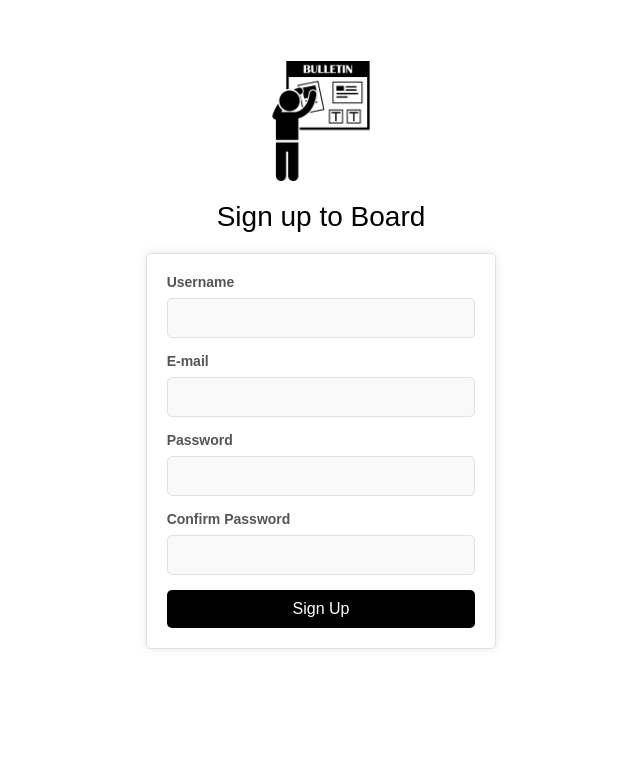
After one commit to bde574786/web_board, a Flask app: template templates/join.html in a window 1280 px wide. The commit adds this page. Shown: the top 769 px of the page, without its empty margins (319-959 px from the left). Run offline with Flask 3, Linux system fonts and the light colour scheme; the template is opened without the code that fills it, so the values that code supplies are empty.

Commit message:
회원가입 html

```diff
--- a/static/css/style.css
+++ b/static/css/style.css
@@ -309,3 +336,125 @@ a {
 .delete_button {
     margin-left: 5px;
 }
+
+
+
+
+
+
+
+
+body, html {
+            height: 100%;
+            margin: 0;
+            margin-top: -30px;
+            font-family: 'Arial', sans-serif;
+            display: flex;
+            flex-direction: column;
+            justify-content: center;
+            align-items: center;
+        }
+
+.login_container {
+    max-width: 400px;
+    margin: 0 auto;
+    padding: 20px;
+    border: 1px solid #e1e1e1;
+    border-radius: 5px;
+    background-color: #ffffff;
+    box-shadow: 0 0 10px rgba(0, 0, 0, 0.1);
+    }
+
+
+.login_form {
+    margin-bottom: 20px;
+    font-size: 28px;
+    font-family: 'Rubik', sans-serif;
+}
+
+.login_image img {
+    display: block;
+    margin-bottom: 20px;
+}
+
+.login-content .input-group {
+margin-bottom: 15px;
+}
+
+.login-content button {
+    display: block;
+    width: 100%;
+    background-color: #28a745;
+    color: white;
+    padding: 10px 15px;
+    border: none;
+    border-radius: 5px;
+    cursor: pointer;
+}
+
+.login-content .other-options {
+    margin-top: 15px;
+}
+
+.login-content .other-options a {
+    display: block;
+    text-decoration: none;
+    color: #0366d6;
+}
+
+.login_image #board {
+    width: 120px;
+    height: 120px;
+}
+
+.login_container label {
+    display: block;
+    margin-bottom: 8px;
+    font-size: 14px;
+    font-weight: 600;
+    color: #555;
+}
+
+.login_container
+input[type="text"],
+input[type="password"],
+input[type="email"],
+input[type="tel"] {
+    width: 100%;
+    padding: 10px;
+    margin-bottom: 15px;
+    border: 1px solid #e1e1e1;
+    border-radius: 5px;
+    font-size: 16px;
+    background-color: #f9f9f9;
+    transition: background-color 0.3s ease;
+    box-sizing: border-box; /* 입력 필드 너비가 정확하게 유지되도록 설정 */
+}
+
+.login_container
+input[type="text"]:focus,
+input[type="password"]:focus,
+input[type="email"]:focus,
+input[type="tel"]:focus {
+    background-color: #fff;
+    border-color: #007BFF;
+    outline: none;
+}
+
+.login_container
+input[type="submit"] {
+    width: 100%;
+    padding: 10px;
+    background-color: #000000;
+    color: #fff;
+    border: none;
+    border-radius: 5px;
+    cursor: pointer;
+    font-size: 16px;
+    transition: background-color 0.3s ease;
+}
+
+.login_container
+input[type="submit"]:hover {
+    background-color: #646464;
+}
--- a/static/js/index.js
+++ b/static/js/index.js
@@ -1,8 +1,14 @@
 document.addEventListener('DOMContentLoaded', function() {
+    const userProfile = document.getElementById('user_profile');
+    const loginButton = document.getElementById('login_button');
     const searchButton = document.getElementById('search_button');
     const dropdown = document.getElementById('dropdown_content');
     const parentDiv = document.querySelector('.board_list');
     const childDivs = parentDiv.querySelectorAll('.board_list > div:not(.top)');
+
+    loginButton.addEventListener('click', function () {
+
+    })
 
     searchButton.addEventListener('click', function () {
         const selectedOption = dropdown.value;
--- /dev/null
+++ b/templates/join.html
@@ -0,0 +1,34 @@
+<!DOCTYPE HTML>
+<html>
+
+<head>
+    <meta charset="UTF-8">
+    <meta name="viewport" content="width=device-width, initial-scale=1.0">
+    <link rel="stylesheet" href="../static/css/style.css">
+    <title>Sign up</title>
+</head>
+
+<body>
+    <div class="login_image"><img src="../static/images/board.png" id="board"></div>
+    <div class="login_form">Sign up to Board</div>
+    <div class="login_container">
+        <form action="/submit_registration" method="post">
+            <label for="username">Username</label>
+            <input type="text" id="username" name="username" required>
+
+            <label for="email">E-mail</label>
+            <input type="email" id="email" name="email" required>
+
+            <label for="password">Password</label>
+            <input type="password" id="password" name="password" required>
+
+            <label for="rePassword">Confirm Password</label>
+            <input type="password" id="rePassword" name="rePassword" required>
+
+            <input type="submit" value="Sign Up">
+        </form>
+    </div>
+
+</body>
+
+</html>
```
Also changed, not shown: other parts of static/css/style.css (+27 -0 lines), templates/index.html (+8 -1 lines), static/images/board.png (added), static/images/user.png (added).
